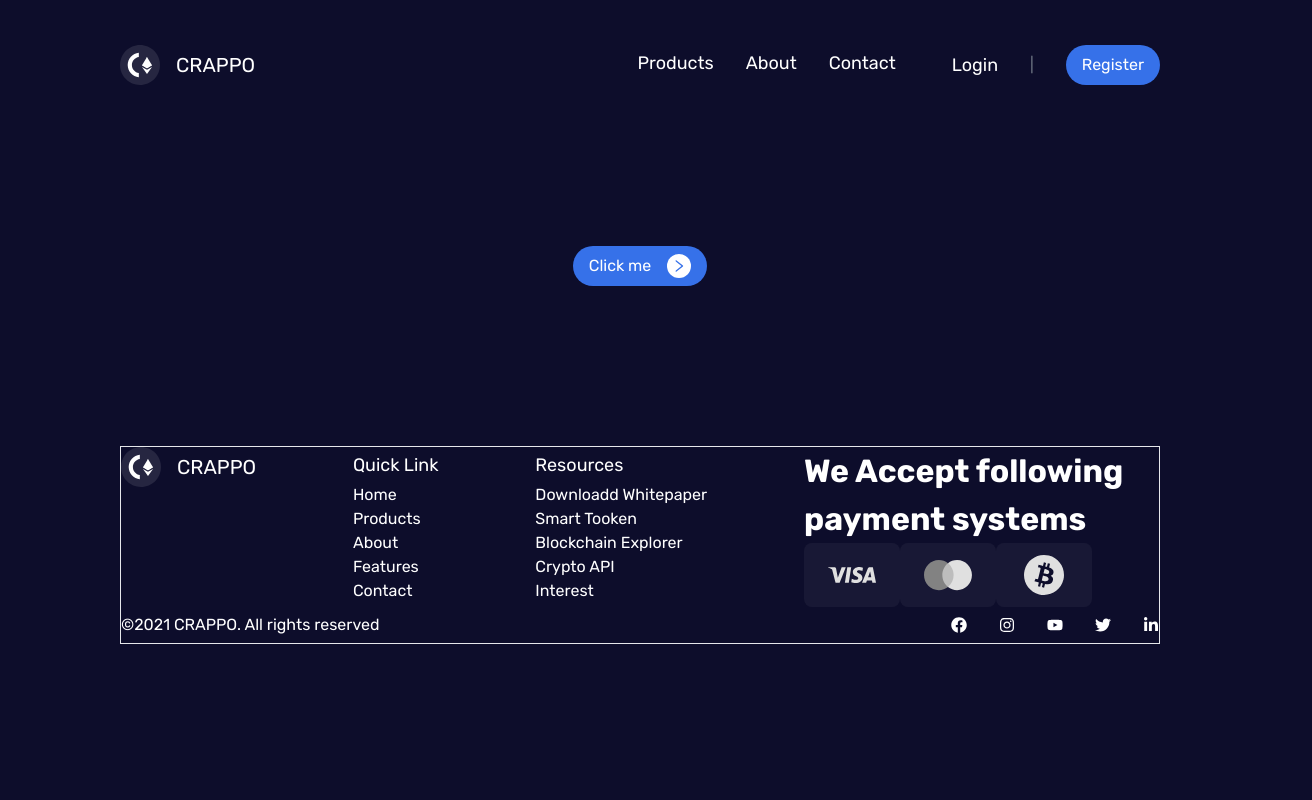
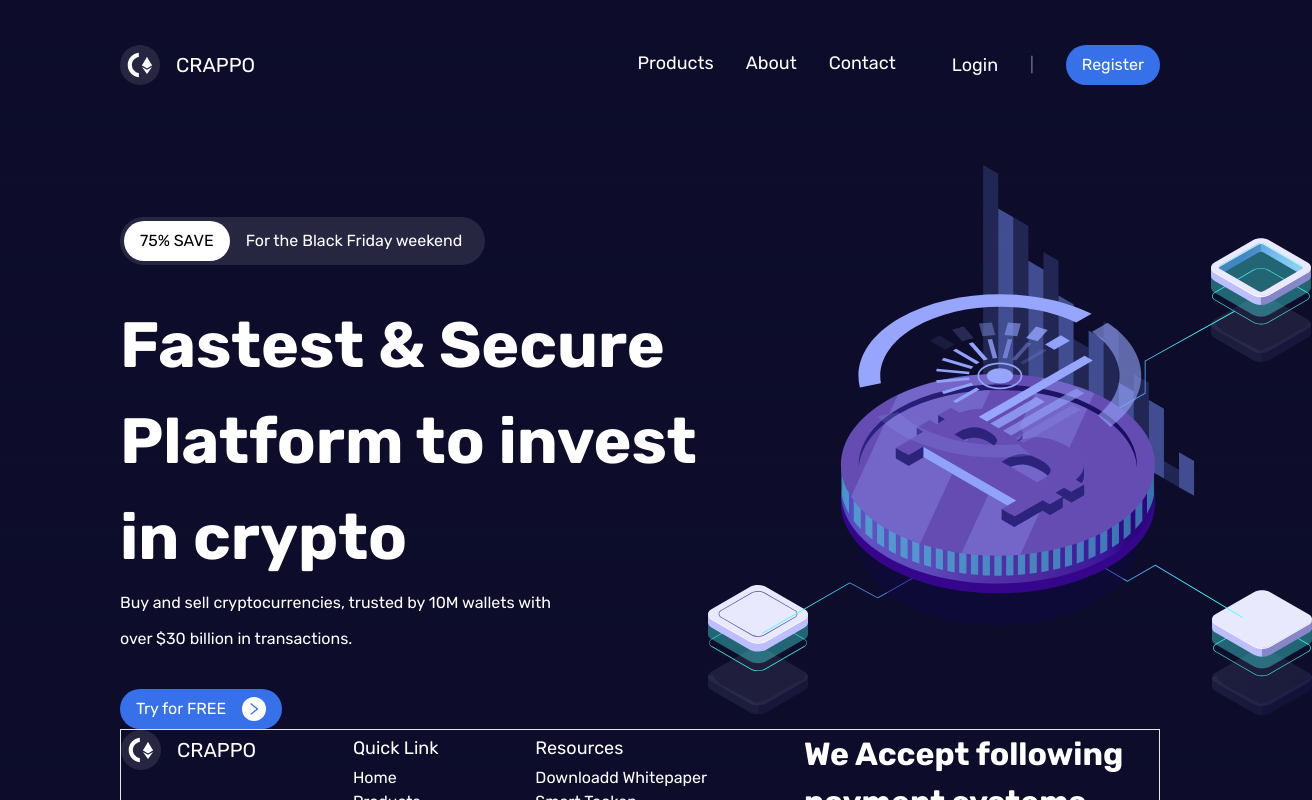
Before and after one commit to dejosemario/crappo, a Next.js app: page / in a window 1280 px wide. Shown: the top 800 px of the page, 1312 px wide, since content can reach past the window. Built offline with nearby package versions, Linux system fonts and the light colour scheme.

Commit message:
feat: create the Herosection Component

```diff
--- a/src/app/page.tsx
+++ b/src/app/page.tsx
@@ -1,16 +1,16 @@
 import { Button } from "@/components/atom/Button/Button";
 import Footer from "@/components/organisms/Layouts/FooterLayout/Footer";
+import HeroLayout from "@/components/organisms/Layouts/HeroSectionLayout/HeroLayout";
 import Header from "@/components/organisms/Layouts/Navlayout/Header";
 import NavLayout from "@/components/organisms/Layouts/Navlayout/Header";
 import Image from "next/image";
 
 export default function Home() {
   return (
-    <main className=" mx-[120px] mt-[45px] mb-[80px] flex min-h-screen flex-col items-center justify-between p-x-24">
+    <main className=" mx-[120px] mt-[45px] ] flex min-h-screen flex-col items-center justify-between p-x-24">
       <Header />
-      <Button withIcon>Click me</Button>
+      <HeroLayout />
       <Footer />
-      <NavLayout />
     </main>
   );
 }
--- a/src/components/atom/Button/Button.tsx
+++ b/src/components/atom/Button/Button.tsx
@@ -7,12 +7,12 @@ interface ButtonProps {
   hover?: boolean | true;
 }
 
-export const Button: React.FC<ButtonProps> = ({
+export const Button = ({
   children,
   withIcon,
   outlined,
   hover,
-}) => {
+}: ButtonProps) => {
   return (
     <button
       className={` ${
--- a/src/components/atom/Heading/Heading.tsx
+++ b/src/components/atom/Heading/Heading.tsx
@@ -1,3 +1,5 @@
+import { Rubik } from "next/font/google";
+
 interface HeadingProps {
   children: React.ReactNode;
   level: 1 | 2 | 3 | 4 | 5 | 6;
@@ -32,7 +34,7 @@ export const Heading = ({ children, level, className }: HeadingProps) => {
       );
     case 5:
       return (
-        <h5 className={`font-normal text-[1rem] leading-7 ${className}`}>
+        <h5 className={`font-normal font-semibold text-[1rem] leading-7 ${className}`}>
           {children}
         </h5>
       );
--- /dev/null
+++ b/src/components/organisms/Layouts/HeroSectionLayout/HeroLayout.tsx
@@ -0,0 +1,33 @@
+import { NextImage } from "@/components/atom/NextImage/NextImage";
+import Flatbtc from "/src/public/images/flat-btc.svg";
+import { Button } from "@/components/atom/Button/Button";
+import Text from "@/components/atom/Text/Text";
+import { Heading } from "@/components/atom/Heading/Heading";
+
+const HeroLayout: React.FC = () => {
+  return (
+    <div className="flex mt-[32px] ">
+      <div>
+        <div className="flex bg-white-10 w-[365px] pr-[11px] pl-1 py-1 rounded-[32px] gap-4 items-center mt-[100px]">
+          <Button outlined>75% SAVE</Button>
+          <Text>For the Black Friday weekend</Text>
+        </div>
+        <div className="w-[588px]">
+          <Heading level={1} className="pt-8">
+            Fastest & Secure Platform to invest in crypto
+          </Heading>
+        </div>
+        <Text className="w-[435px]">
+          Buy and sell cryptocurrencies, trusted by 10M wallets with over $30
+          billion in transactions.
+        </Text>
+        <div className="mt-8">
+          <Button withIcon>Try for FREE</Button>
+        </div>
+      </div>
+      <NextImage imgUrl={Flatbtc} alt="Bitcon-hero-logo" />
+    </div>
+  );
+};
+
+export default HeroLayout;
```
